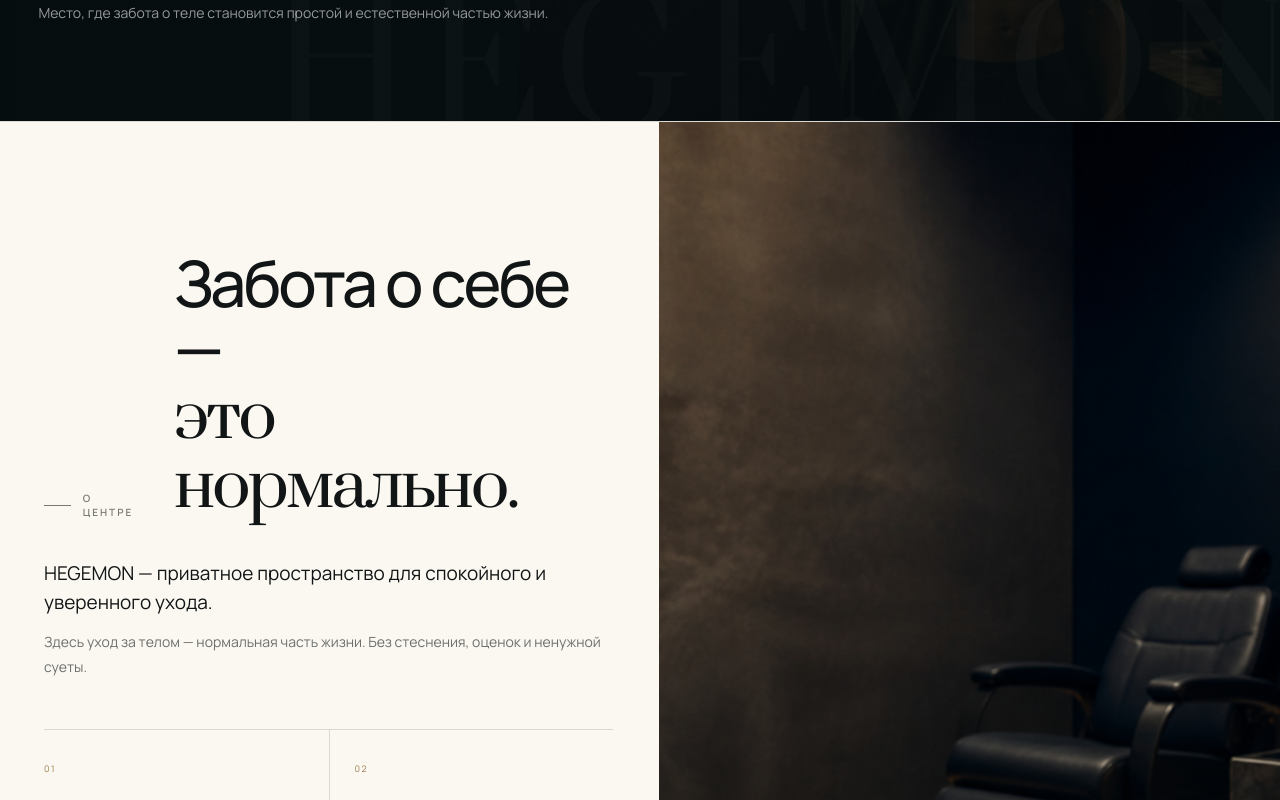
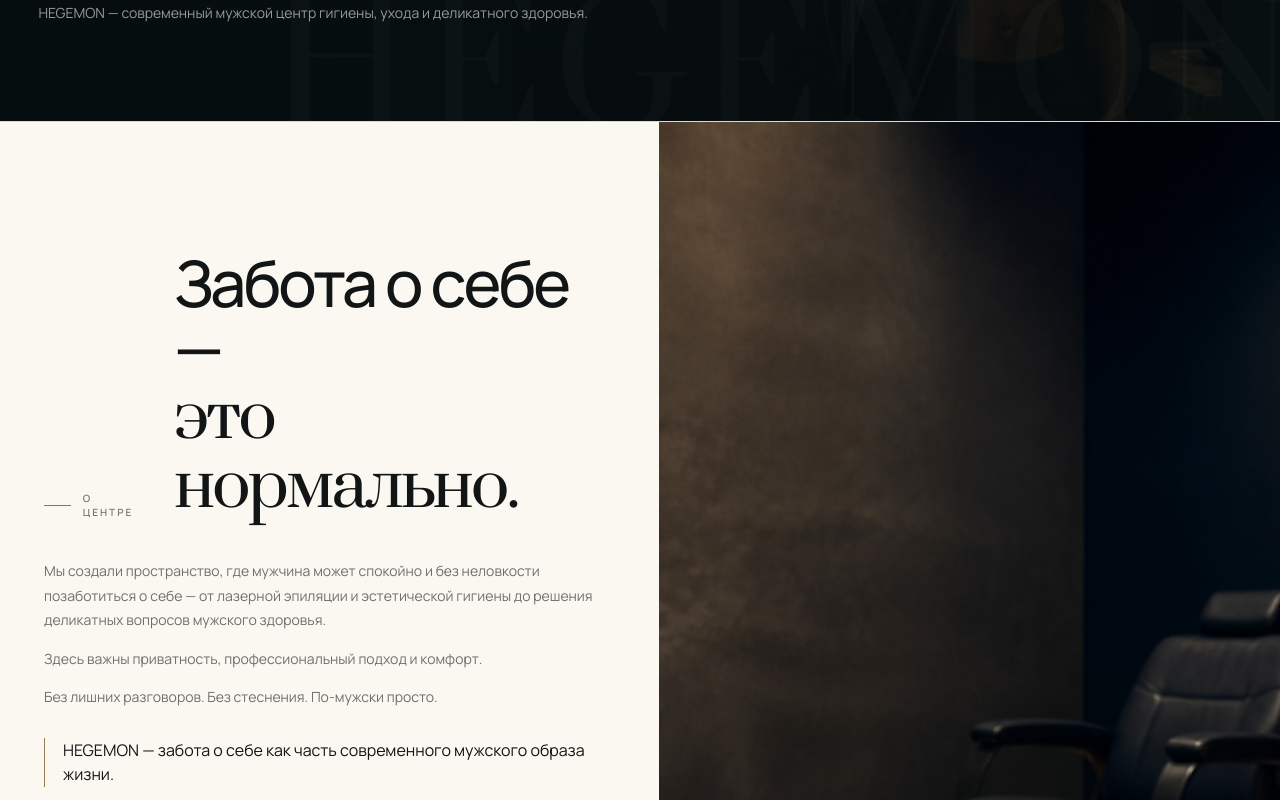
Before and after one commit to ahmedddd-code/hegemon, a React (Vite) app: page /about in a window 1280 px wide. Shown: the part 440-1240 px from the top of the page. Built offline with nearby package versions, Linux system fonts and the light colour scheme; no server answers.

Commit message:
Update about center messaging

```diff
--- a/src/components/Principles.tsx
+++ b/src/components/Principles.tsx
@@ -9,7 +9,12 @@ export function Principles() {
     <section className="principles" id="about">
       <div className="principles__content">
         <div className="section-heading"><span className="eyebrow eyebrow--dark">О ЦЕНТРЕ</span><h2>Забота о себе —<br /><em>это нормально.</em></h2></div>
-        <div className="principles__intro"><p className="lead">HEGEMON — приватное пространство для спокойного и уверенного ухода.</p><p>Здесь уход за телом — нормальная часть жизни. Без стеснения, оценок и ненужной суеты.</p></div>
+        <div className="principles__intro">
+          <p>Мы создали пространство, где мужчина может спокойно и без неловкости позаботиться о себе — от лазерной эпиляции и эстетической гигиены до решения деликатных вопросов мужского здоровья.</p>
+          <p>Здесь важны приватность, профессиональный подход и комфорт.</p>
+          <p>Без лишних разговоров. Без стеснения. По-мужски просто.</p>
+          <p className="principles__tagline">HEGEMON — забота о себе как часть современного мужского образа жизни.</p>
+        </div>
         <div className="principles__grid">{principles.map(([number, title, text]) => <article className="principle" key={number}><span>{number}</span><h3>{title}</h3><p>{text}</p></article>)}</div>
       </div>
       <div className="principles__visual" role="img" aria-label="Интерьер мужского центра HEGEMON"><div><i>H</i><strong>HEGEMON</strong><span>PRIVATE MEN'S SPACE</span></div></div>
--- a/src/lib/site-content.ts
+++ b/src/lib/site-content.ts
@@ -9,7 +9,7 @@ export type SiteItem = {
 export const siteItems: SiteItem[] = [
   { id: 'services', path: '/services', title: 'Услуги HEGEMON', description: 'Лазерная эпиляция, Трон Кегеля и мужской уход.', label: 'Услуги' },
   { id: 'prices', path: '/prices', title: 'Цены и комплексы', description: 'Стоимость зон и выгодных мужских сетов.', label: 'Прайс' },
-  { id: 'about', path: '/about', title: 'О центре', description: 'Приватное пространство для комфортного и деликатного ухода.', label: 'HEGEMON' },
+  { id: 'about', path: '/about', title: 'О центре', description: 'Современный мужской центр гигиены, ухода и деликатного здоровья.', label: 'HEGEMON' },
   { id: 'visit', path: '/visit', title: 'Как проходит визит', description: 'Путь от записи до рекомендаций после процедуры.', label: 'Первый визит' },
   { id: 'faq', path: '/faq', title: 'Вопросы и ответы', description: 'Важное о приватности, подготовке и процедурах.', label: 'FAQ' },
 ];
--- a/src/pages/AboutPage.tsx
+++ b/src/pages/AboutPage.tsx
@@ -7,5 +7,5 @@ import { Testimonials } from '../components/Testimonials';
 import { TrustStrip } from '../components/TrustStrip';
 
 export function AboutPage() {
-  return <PageLayout title="О центре"><PageIntro eyebrow="О ЦЕНТРЕ" title="Пространство комфорта" accent="и приватности." text="Место, где забота о теле становится простой и естественной частью жизни." /><Principles /><HygieneSection /><TrustStrip /><Testimonials /><BookingCta /></PageLayout>;
+  return <PageLayout title="О центре"><PageIntro eyebrow="О ЦЕНТРЕ" title="Создан для мужчин." accent="Продуман до деталей." text="HEGEMON — современный мужской центр гигиены, ухода и деликатного здоровья." /><Principles /><HygieneSection /><TrustStrip /><Testimonials /><BookingCta /></PageLayout>;
 }
--- a/src/styles/sections.css
+++ b/src/styles/sections.css
@@ -2,7 +2,8 @@
 .principles__content { padding:110px max(44px,calc((100vw - 1280px)/2)) 80px; padding-right:7%; }
 .section-heading h2 { margin-top:26px; }
 .principles__intro { max-width:600px; margin-top:40px; color:var(--muted); font-size:14px; line-height:1.75; }
-.principles__intro .lead { margin-bottom:14px; color:var(--ink); font-size:19px; line-height:1.5; }
+.principles__intro p+p { margin-top:14px; }
+.principles__intro .principles__tagline { margin-top:28px; padding-left:18px; border-left:1px solid var(--gold-dark); color:var(--ink); font-size:16px; line-height:1.55; }
 .principles__grid { display:grid; grid-template-columns:1fr 1fr; margin-top:50px; border-top:1px solid var(--line); }
 .principle { padding:25px 25px 20px 0; }
 .principle:nth-child(even) { padding-left:25px; border-left:1px solid var(--line); }
```
